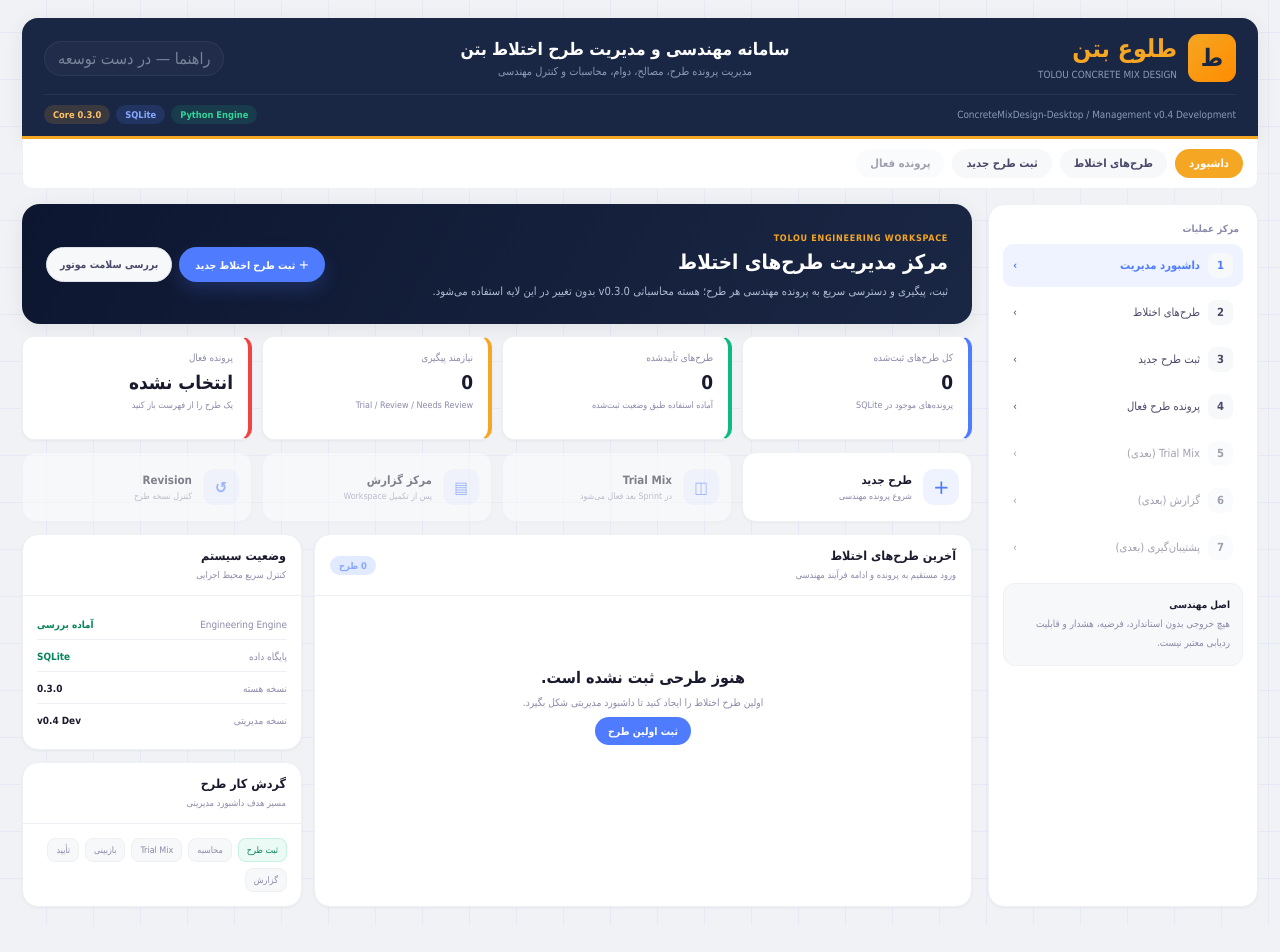
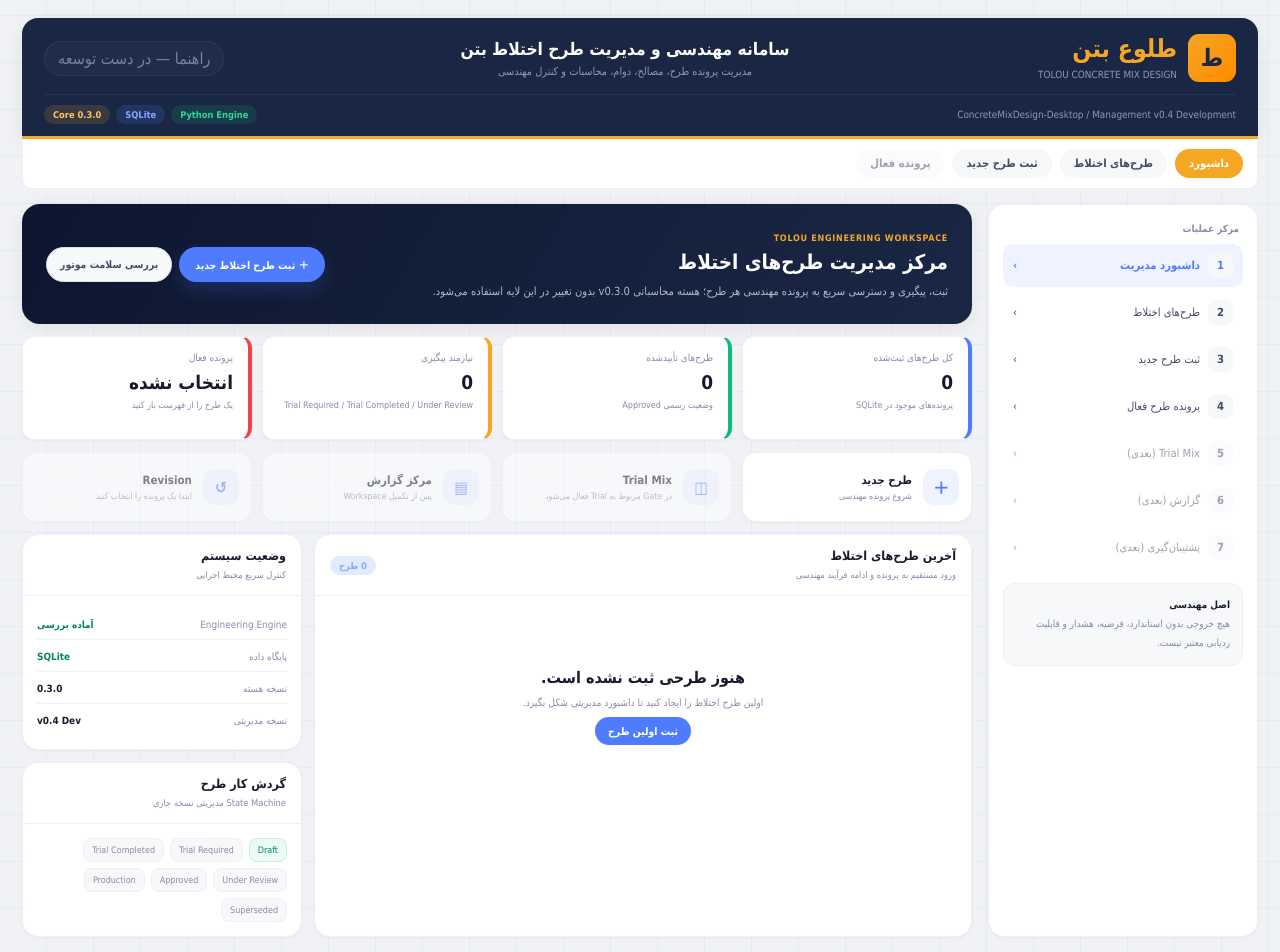
Before and after one commit to erfanamirij5-oss/ConcreteMixDesign-Desktop, a React (Vite) app in the folder apps/desktop/: page / in a window 1280 px wide. Shown: the top 952 px of the page. Before the commit the page ends 925 px from the top, so only its background shows below. Built offline with nearby package versions, Linux system fonts and the light colour scheme.

Commit message:
align dashboard with canonical management workflow

```diff
--- a/apps/desktop/src/DashboardHome.tsx
+++ b/apps/desktop/src/DashboardHome.tsx
@@ -20,12 +20,26 @@ type Props = {
   onCheckEngine: () => void;
 };
 
+function normalizedStatus(status: string) {
+  const value = (status || 'draft').toLowerCase();
+  if (value === 'trial') return 'trial_required';
+  if (value === 'review' || value === 'needs_review') return 'under_review';
+  return value;
+}
+
 function statusLabel(status: string) {
-  const normalized = status?.toLowerCase();
-  if (normalized === 'approved') return 'تأییدشده';
-  if (normalized === 'archived') return 'بایگانی';
-  if (normalized === 'trial') return 'در انتظار Trial';
-  return status || 'پیش‌نویس';
+  const labels: Record<string, string> = {
+    draft: 'پیش‌نویس',
+    trial_required: 'Trial موردنیاز',
+    trial_completed: 'Trial تکمیل',
+    under_review: 'در بازبینی',
+    approved: 'تأییدشده',
+    production: 'تولید',
+    superseded: 'جایگزین‌شده',
+    archived: 'بایگانی'
+  };
+  const normalized = normalizedStatus(status);
+  return labels[normalized] ?? normalized;
 }
 
 function concreteTypeLabel(type: string) {
@@ -33,8 +47,8 @@ function concreteTypeLabel(type: string) {
 }
 
 export function DashboardHome(props: Props) {
-  const approved = props.projects.filter(item => item.status?.toLowerCase() === 'approved').length;
-  const review = props.projects.filter(item => ['review', 'needs_review', 'trial'].includes(item.status?.toLowerCase())).length;
+  const approved = props.projects.filter(item => normalizedStatus(item.status) === 'approved').length;
+  const followUp = props.projects.filter(item => ['trial_required', 'trial_completed', 'under_review'].includes(normalizedStatus(item.status))).length;
   const latest = props.projects.slice(0, 8);
 
   return <>
@@ -52,16 +66,16 @@ export function DashboardHome(props: Props) {
 
     <section className="kpis management-kpis">
       <article className="kpi blue"><label>کل طرح‌های ثبت‌شده</label><strong>{props.projects.length}</strong><small>پرونده‌های موجود در SQLite</small></article>
-      <article className="kpi green"><label>طرح‌های تأییدشده</label><strong>{approved}</strong><small>آماده استفاده طبق وضعیت ثبت‌شده</small></article>
-      <article className="kpi orange"><label>نیازمند پیگیری</label><strong>{review}</strong><small>Trial / Review / Needs Review</small></article>
+      <article className="kpi green"><label>طرح‌های تأییدشده</label><strong>{approved}</strong><small>وضعیت رسمی Approved</small></article>
+      <article className="kpi orange"><label>نیازمند پیگیری</label><strong>{followUp}</strong><small>Trial Required / Trial Completed / Under Review</small></article>
       <article className={`kpi ${props.activeMixDesignId ? 'purple' : 'red'}`}><label>پرونده فعال</label><strong>{props.activeMixDesignId ? 'فعال' : 'انتخاب نشده'}</strong><small>{props.activeMixDesignId ?? 'یک طرح را از فهرست باز کنید'}</small></article>
     </section>
 
     <section className="quick-actions">
       <button onClick={props.onNewProject}><b>＋</b><span><strong>طرح جدید</strong><small>شروع پرونده مهندسی</small></span></button>
-      <button disabled><b>◫</b><span><strong>Trial Mix</strong><small>در Sprint بعد فعال می‌شود</small></span></button>
+      <button disabled><b>◫</b><span><strong>Trial Mix</strong><small>در Gate مربوط به Trial فعال می‌شود</small></span></button>
       <button disabled><b>▤</b><span><strong>مرکز گزارش</strong><small>پس از تکمیل Workspace</small></span></button>
-      <button disabled><b>↺</b><span><strong>Revision</strong><small>کنترل نسخه طرح</small></span></button>
+      <button disabled={!props.activeMixDesignId} onClick={() => props.activeMixDesignId && props.onOpenProject(props.activeMixDesignId)}><b>↺</b><span><strong>Revision</strong><small>{props.activeMixDesignId ? 'باز کردن پرونده فعال و Revision History' : 'ابتدا یک پرونده را انتخاب کنید'}</small></span></button>
     </section>
 
     <section className="dashboard-main-grid">
@@ -80,7 +94,7 @@ export function DashboardHome(props: Props) {
               <td>{concreteTypeLabel(project.concreteType)}</td>
               <td>{project.targetStrengthMpa} MPa</td>
               <td>{project.city || '-'}</td>
-              <td><span className="status-chip">{statusLabel(project.status)}</span></td>
+              <td><span className={`status-chip status-${normalizedStatus(project.status)}`}>{statusLabel(project.status)}</span></td>
               <td><button className="row-action" onClick={() => props.onOpenProject(project.mixDesignId)}>باز کردن ←</button></td>
             </tr>)}</tbody>
           </table>}
@@ -98,9 +112,9 @@ export function DashboardHome(props: Props) {
           </div>
         </article>
         <article className="panel">
-          <div className="panel-head"><div><h3>گردش کار طرح</h3><span>مسیر هدف داشبورد مدیریتی</span></div></div>
+          <div className="panel-head"><div><h3>گردش کار طرح</h3><span>State Machine مدیریتی نسخه جاری</span></div></div>
           <div className="panel-body workflow-rail">
-            <span className="done">ثبت طرح</span><span>محاسبه</span><span>Trial Mix</span><span>بازبینی</span><span>تأیید</span><span>گزارش</span>
+            <span className="done">Draft</span><span>Trial Required</span><span>Trial Completed</span><span>Under Review</span><span>Approved</span><span>Production</span><span>Superseded</span>
           </div>
         </article>
       </aside>
```
